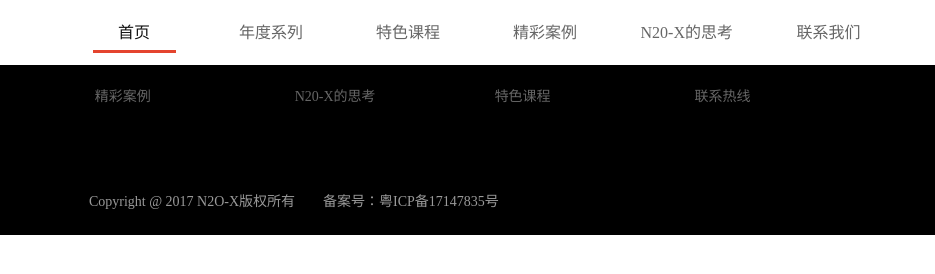
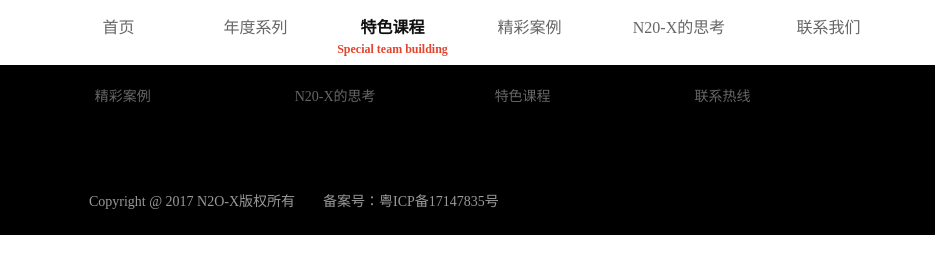
Before and after one commit to jerryachel/N2O, a plain HTML site: page courses.html in a window 1280 px wide. Shown: the full height of the page, 345-1280 px from the left. Drawn offline with Linux system fonts and the light colour scheme; no server answers.

Commit message:
修改导航栏

```diff
--- a/courses.html
+++ b/courses.html
@@ -21,30 +21,30 @@
             </a>
             <div class="nav__menu">
                 <ul>
-                    <li class="menu__item menu__item_actived">
+                    <li class="menu__item">
                         <a href="index.html">首页</a>
-                        <span class="menu__underline"></span>
+                        <span class="menu__underline">Home page</span>
                     </li>
                     <li class="menu__item">
                         <a href="years.html">年度系列</a>
-                        <span class="menu__underline"></span>
+                        <span class="menu__underline">Annual series</span>
                     </li>
-                    <li class="menu__item">
+                    <li class="menu__item menu__item_actived">
                         <a href="courses.html">特色课程</a>
-                        <span class="menu__underline"></span>
+                        <span class="menu__underline">Special team building</span>
                     </li>
                     <li class="menu__item">
                         <a href="cases.html">精彩案例</a>
-                        <span class="menu__underline"></span>
+                        <span class="menu__underline">Wonderful cases</span>
                     </li>
-                    <li class="menu__item">
+                    <li class="menu__item"  style="width:108px">
                         <a href="think.html">N20-X的思考</a>
-                        <span class="menu__underline"></span>
+                        <span class="menu__underline">About thinking</span>
                     </li>
 
                     <li class="menu__item">
                         <a href="contact.html">联系我们</a>
-                        <span class="menu__underline"></span>
+                        <span class="menu__underline">Contact us</span>
                     </li>
                 </ul>
             </div>
--- a/css/index.scss
+++ b/css/index.scss
@@ -76,10 +76,11 @@ html,body,#app{
     display: inline-block;
     height:65px;
     float: right;
-    line-height: 65px;
+    line-height: 55px;
     .menu__item{
         display: inline-block;
         min-width:83px;
+        height: 65px;
         margin: 0 25px;
         position: relative;
         text-align: center;
@@ -91,23 +92,30 @@ html,body,#app{
         color: #666;
         font-size: 16px;
         transition: all ease .5s;
+        font-weight: normal;
     }
     .menu__underline{
+        line-height: 1;
+        min-width: 100%;
+        position: absolute;
+        bottom:10px;
+        left: 50%;
+        transform:translate(-50%,0);
+        color: #e4442e;
+        font-size: 12px;
+        transition: all ease .5s;
+        white-space:nowrap;
+        z-index: 1;
+        font-weight: normal;
         opacity: 0;
-        position: absolute;
-        bottom: 12px;
-        left: 0;
-        display: inline-block;
-        width: 100%;
-        height: 3px;
-        background-color: #e4442e;
-        transition: all ease .5s;
     }
     .menu__item:hover,.menu__item_actived{
         a{
             color: #fff;
+            font-weight: bold;
         }
         .menu__underline{
+            font-weight: bold;
             opacity: 1;
         }
     }
@@ -117,6 +125,7 @@ html,body,#app{
     .menu__item:hover,.menu__item_actived{
         a{
             color: #111;
+            font-weight: bold;
         }
     }
 }
```
Also changed, not shown: cases.html (+9 -9 lines), cases_detail.html (+9 -9 lines), contact.html (+9 -9 lines), index.html (+11 -9 lines), think.html (+8 -8 lines), years.html (+10 -10 lines), css/index.css.
